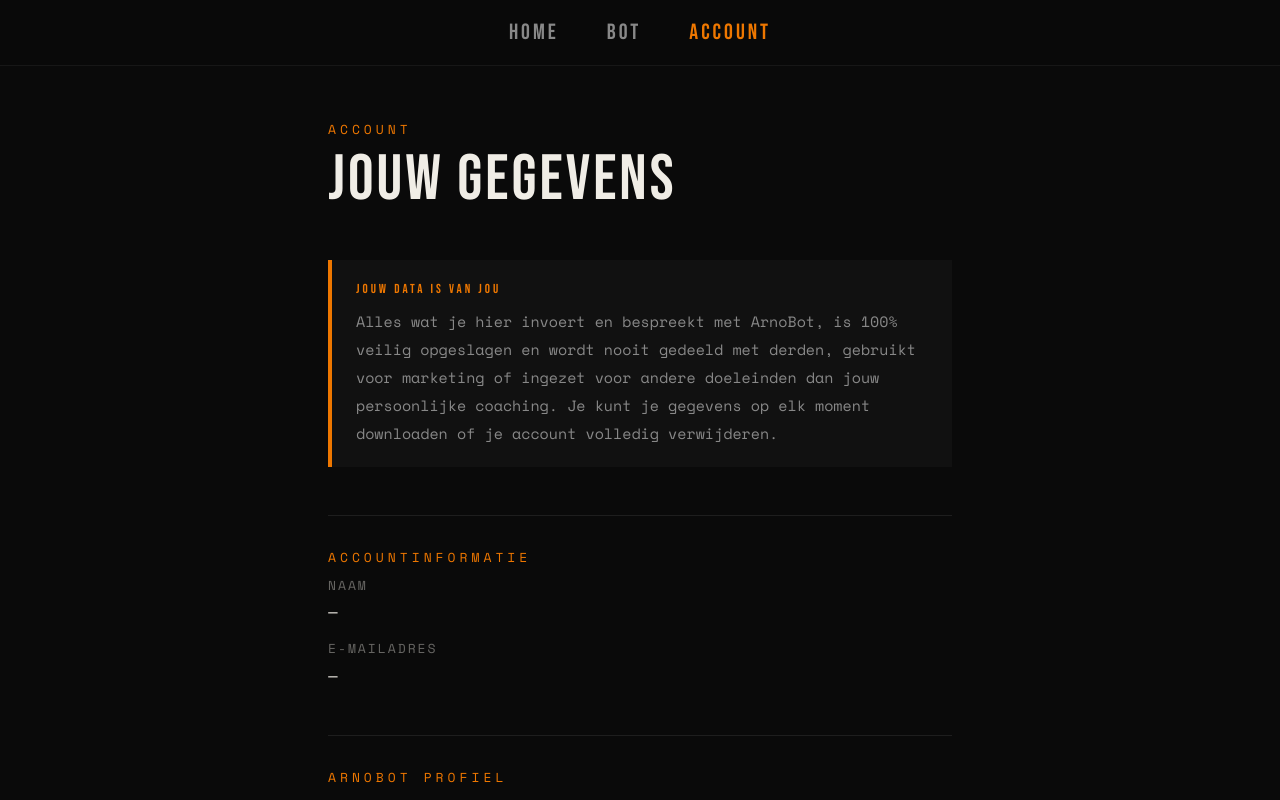
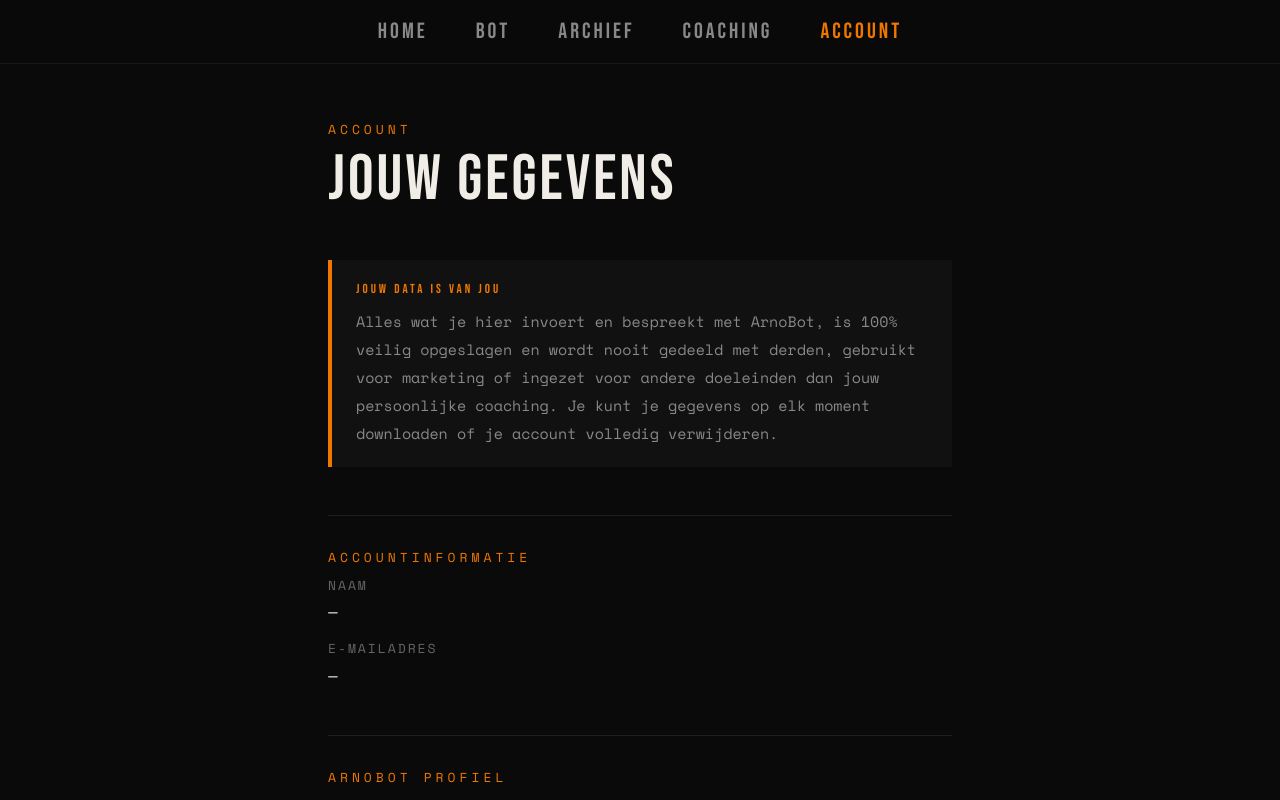
Before and after one commit to arnoceo-ops/arno-blog, a Next.js app: page /bot/account in a window 1280 px wide. Shown: the top 800 px of the page. Built offline with nearby package versions, Linux system fonts and the light colour scheme; no server answers.

Commit message:
fix: account nav vervangen door BotNav met alle links

```diff
--- a/app/bot/account/page.tsx
+++ b/app/bot/account/page.tsx
@@ -4,6 +4,7 @@ import { useState } from 'react'
 import { useUser, useClerk } from '@clerk/nextjs'
 import { useRouter } from 'next/navigation'
 import Link from 'next/link'
+import BotNav from '../BotNav'
 
 export default function AccountPage() {
   const { user, isLoaded } = useUser()
@@ -75,13 +76,7 @@ export default function AccountPage() {
         input:focus { border-color: #EE7700; }
       `}</style>
 
-      <nav style={{ position: 'fixed', top: 0, left: 0, right: 0, zIndex: 100, padding: '16px 40px', display: 'flex', justifyContent: 'center', borderBottom: '1px solid rgba(255,255,255,0.06)', background: 'rgba(10,10,10,0.95)', backdropFilter: 'blur(12px)' }}>
-        <div style={{ display: 'flex', gap: 48, alignItems: 'center' }}>
-          <Link href="/" style={{ color: '#888', textDecoration: 'none', fontFamily: "'Bebas Neue', sans-serif", fontSize: 22, letterSpacing: 3 }}>HOME</Link>
-          <Link href="/bot" style={{ color: '#888', textDecoration: 'none', fontFamily: "'Bebas Neue', sans-serif", fontSize: 22, letterSpacing: 3 }}>BOT</Link>
-          <span style={{ color: '#EE7700', fontFamily: "'Bebas Neue', sans-serif", fontSize: 22, letterSpacing: 3 }}>ACCOUNT</span>
-        </div>
-      </nav>
+      <BotNav active="account" />
 
       <div style={{ maxWidth: 720, margin: '0 auto', padding: '120px 48px 80px' }}>
 
```
